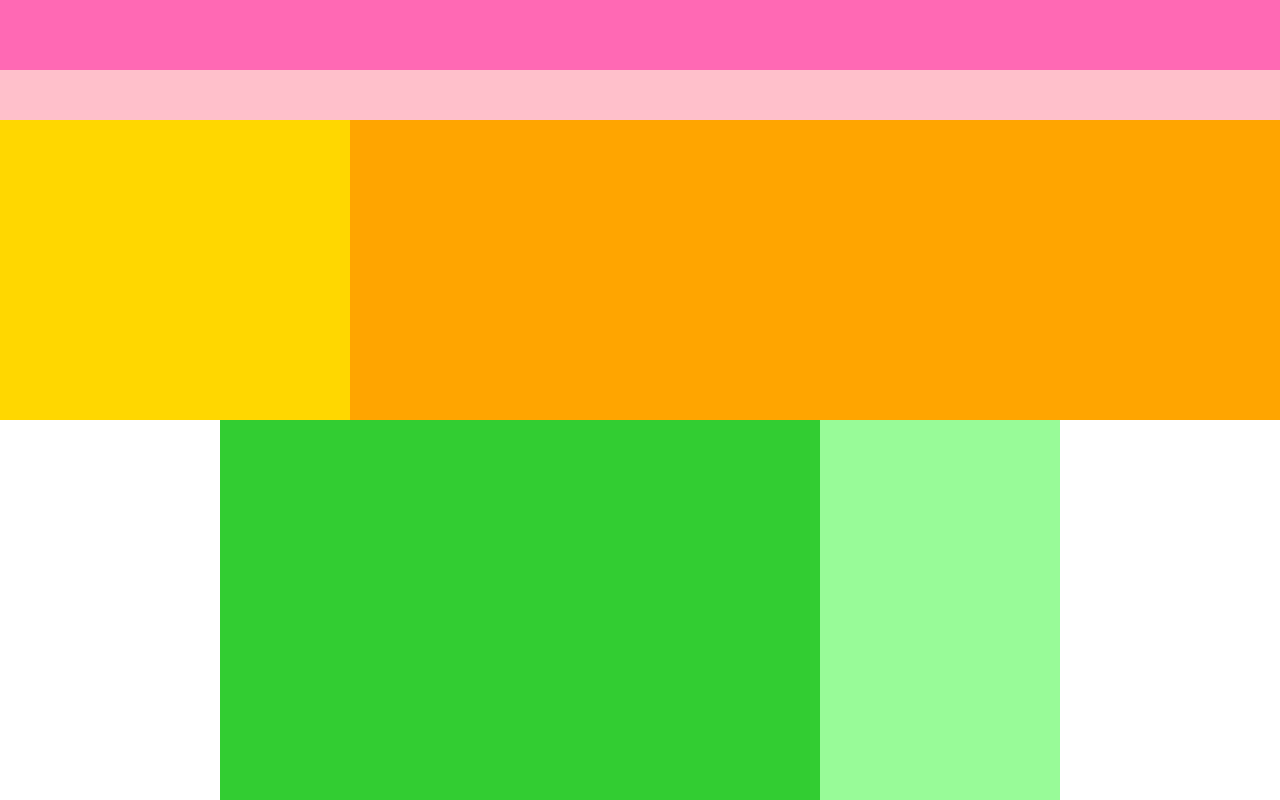
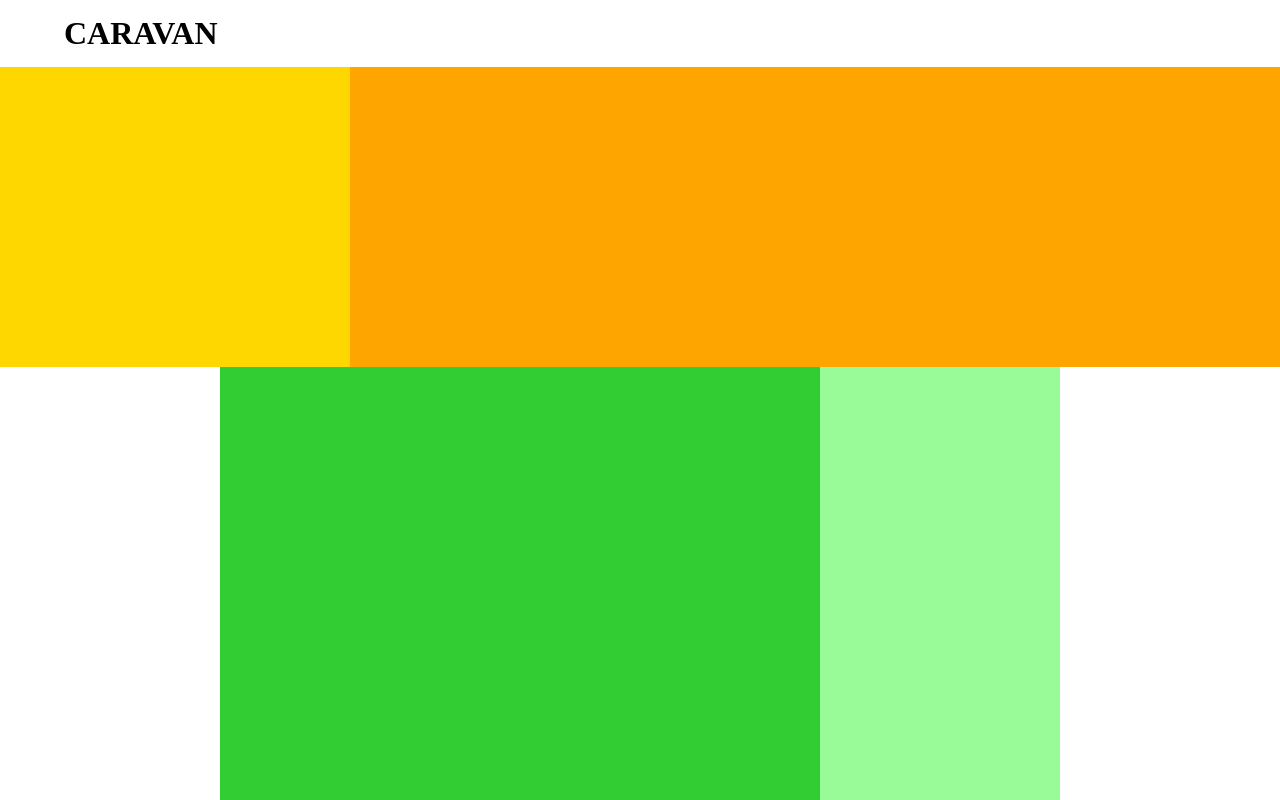
Before and after one commit to ri3513/CARAVAN, a plain HTML site: page index.html in a window 1280 px wide. Shown: the top 800 px of the page. Drawn offline with Linux system fonts and the light colour scheme.

Commit message:
2nd CARAVAN

```diff
--- a/index.html
+++ b/index.html
@@ -8,17 +8,11 @@
     <link rel="stylesheet" href="style.css">
 </head>
 <body>
-<div class="header">
 
-<div class="header-top">
+    <header>
+<h1 class="heading">CARAVAN</h1>
 
-</div>
-
-<div class="header-bottom">
-
-</div>
-
-</div>
+    </header>
 
 <div class="main-visual">
 
@@ -42,11 +36,11 @@
 
 </div>
 
-<div class="footer">
+
 
 </div>
 
-
+<footer></footer>
 
 
 
--- a/style.css
+++ b/style.css
@@ -4,23 +4,16 @@
     box-sizing: border-box;
   }
 
-  .header {
-      width: 100%;
-      height: 120px;
-      background-color: red;
+  header {
+    width: 90%; /* 横幅90% */
+    padding: 15px 0;
+    margin: 0 auto;
   }
 
-  .header-top {
-width: 100%;
-height: 70px;
-background-color: hotpink;
+  header .heading {
+      font-size: 32px;
   }
 
-  .header-bottom {
-width: 100%;
-height: 50px;
-background-color: pink;
-  }
 
   .main-visual {
       width: 100%;
@@ -54,11 +47,7 @@ background-color: pink;
 }
 
 
-
-
-
-  .footer {
-      width: 100%;
-      height: 120px;
-      background-color: blue;
+footer {
+    width: 100%; /* 横幅いっぱい */
+    height: 120px; /* 高さ120px */
   }
```
